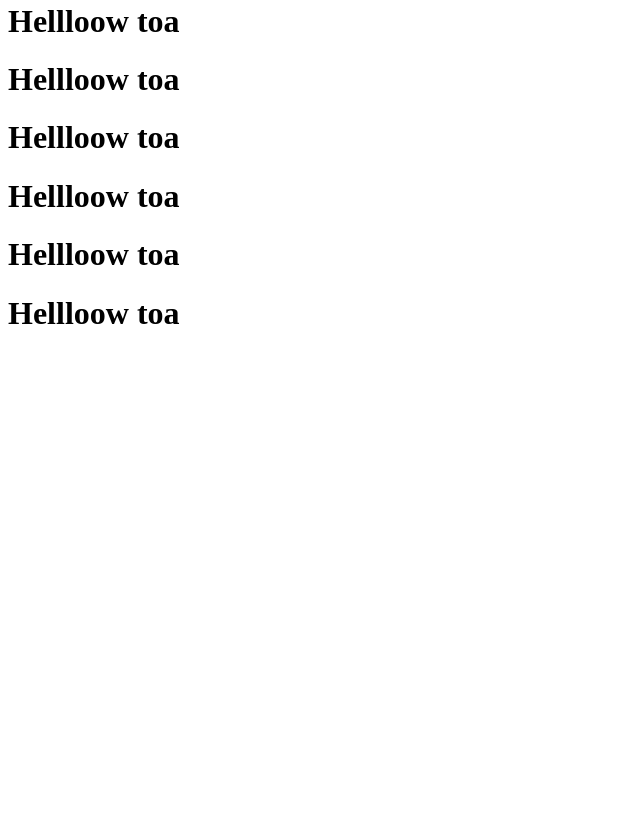
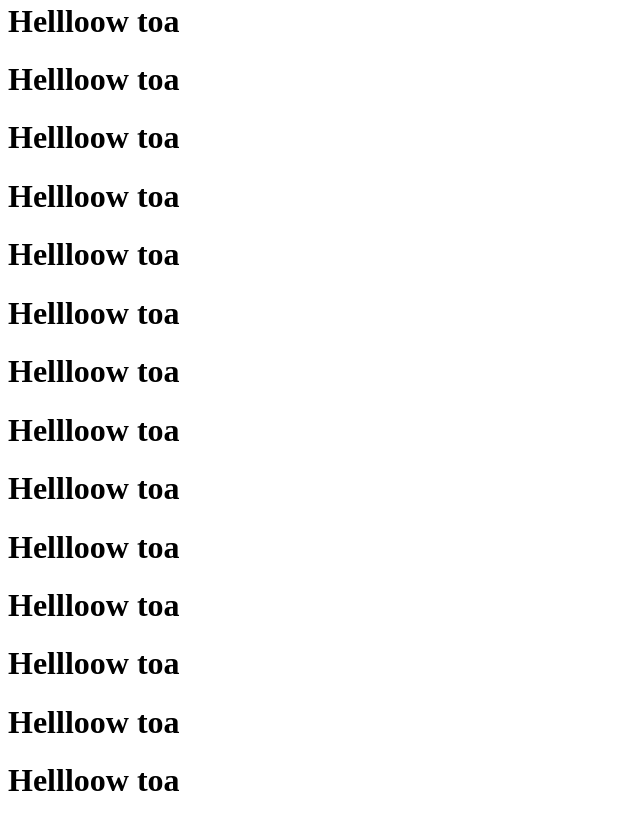
Before and after one commit to KhyPhay/Rename, a plain HTML site: page index.html in a window 1280 px wide. Shown: the part 837-1658 px from the top of the page, without its empty margins (0-640 px from the left). Before the commit the page ends 1190 px from the top, so only its background shows below. Drawn offline with Linux system fonts and the light colour scheme.

Commit message:
2 main commit

```diff
--- a/index.html
+++ b/index.html
@@ -30,5 +30,13 @@
     <h1>Hellloow toa</h1>
     <h1>Hellloow toa</h1>
     <h1>Hellloow toa</h1>
+    <h1>Hellloow toa</h1>
+    <h1>Hellloow toa</h1>
+    <h1>Hellloow toa</h1>
+    <h1>Hellloow toa</h1>
+    <h1>Hellloow toa</h1>
+    <h1>Hellloow toa</h1>
+    <h1>Hellloow toa</h1>
+    <h1>Hellloow toa</h1>
   </body>
 </html>
```
